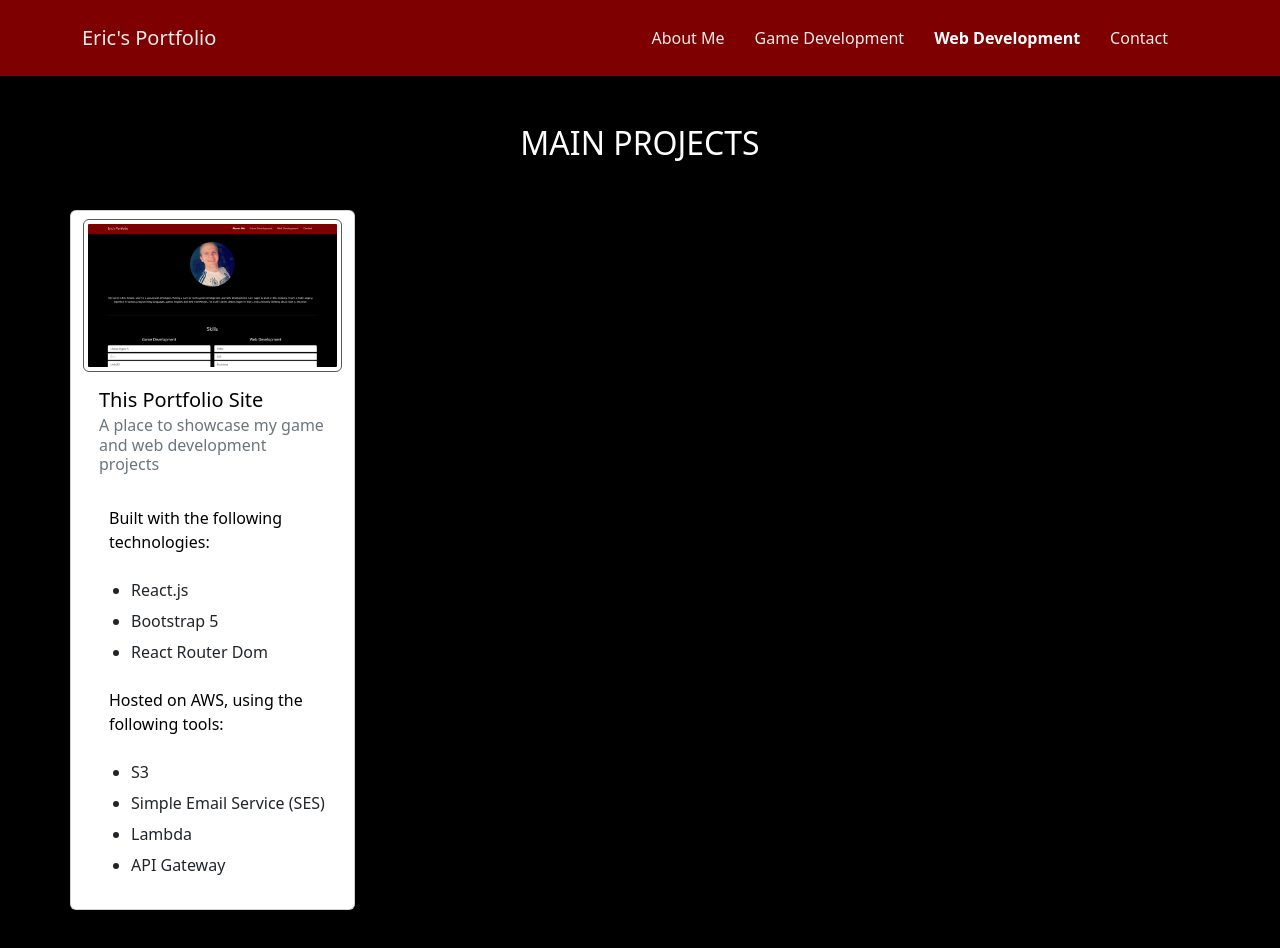
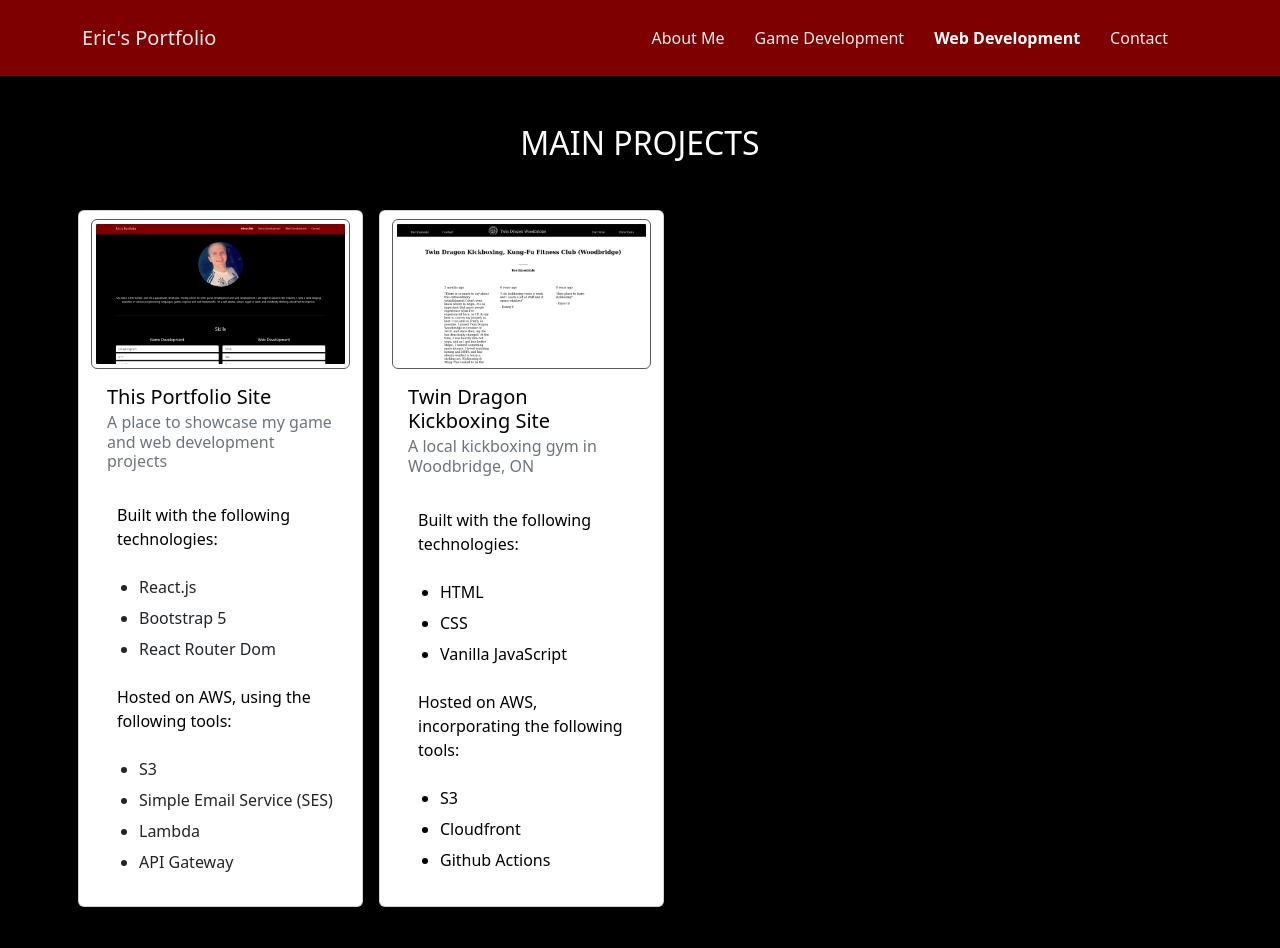
Before and after one commit to ekorber/eric-korber-portfolio-site-v2, a React (Create React App) app: page /web-dev in a window 1280 px wide. Shown: the top 948 px of the page. Built offline with nearby package versions, Linux system fonts and the light colour scheme.

Commit message:
Add Twin Dragon site to web portfolio

```diff
--- a/src/components/WebDevProjectCard.css
+++ b/src/components/WebDevProjectCard.css
@@ -10,3 +10,8 @@
 .portfolio-card:hover {
     background-color: rgb(220, 220, 220);
 }
+
+a, a:hover {
+    text-decoration: none;
+    color: black;
+}
--- a/src/pages/WebDevPortfolioPage.js
+++ b/src/pages/WebDevPortfolioPage.js
@@ -1,5 +1,6 @@
 import { useNavigate } from "react-router-dom";
 import PortfolioSiteThumbnail from "../img/portfolio-site-thumbnail.webp";
+import TwinDragonSiteThumbnail from "../img/twin-dragon-site-thumbnail.webp";
 import "../components/WebDevProjectCard.css";
 
 function WebDevPortfolioPage() {
@@ -13,7 +14,7 @@ function WebDevPortfolioPage() {
             </div>
 
             <div className="row">
-                <div className="card portfolio-card col-xl-3 col-lg-4 col-md-6 mb-5" onClick={() => {navigate("/");}}>
+                <div className="card portfolio-card col-xl-3 col-lg-4 col-md-6 mb-5 mx-2" onClick={() => {navigate("/");}}>
                     <img src={PortfolioSiteThumbnail} className="img-thumbnail mt-2 portfolio-piece-img" alt="The thumbnail for this portfolio site." />
                     <div className="card-body">
                         <h5 className="card-title portfolio-piece">This Portfolio Site</h5>
@@ -33,6 +34,28 @@ function WebDevPortfolioPage() {
                         </ul>
                     </div>
                 </div>
+
+                <div className="card portfolio-card col-xl-3 col-lg-4 col-md-6 mb-5 mx-2">
+                    <a href="https://twindragonwoodbridge.ca/" target="_blank" rel="noopener noreferrer">
+                        <img src={TwinDragonSiteThumbnail} className="img-thumbnail mt-2 portfolio-piece-img" alt="The thumbnail for this portfolio site." />
+                        <div className="card-body">
+                            <h5 className="card-title portfolio-piece">Twin Dragon Kickboxing Site</h5>
+                            <h6 className="card-subtitle mb-4 text-muted">A local kickboxing gym in Woodbridge, ON</h6>
+                            <p className="portfolio-piece">Built with the following technologies:</p>
+                            <ul>
+                                <li>HTML</li>
+                                <li>CSS</li>
+                                <li>Vanilla JavaScript</li>
+                            </ul>
+                            <p className="portfolio-piece">Hosted on AWS, incorporating the following tools:</p>
+                            <ul>
+                                <li>S3</li>
+                                <li>Cloudfront</li>
+                                <li>Github Actions</li>
+                            </ul>
+                        </div>
+                    </a>
+                </div>
             </div>
         </div>
     );
```
Also changed, not shown: src/img/portfolio-site-thumbnail.webp, src/img/twin-dragon-site-thumbnail.webp (added).
